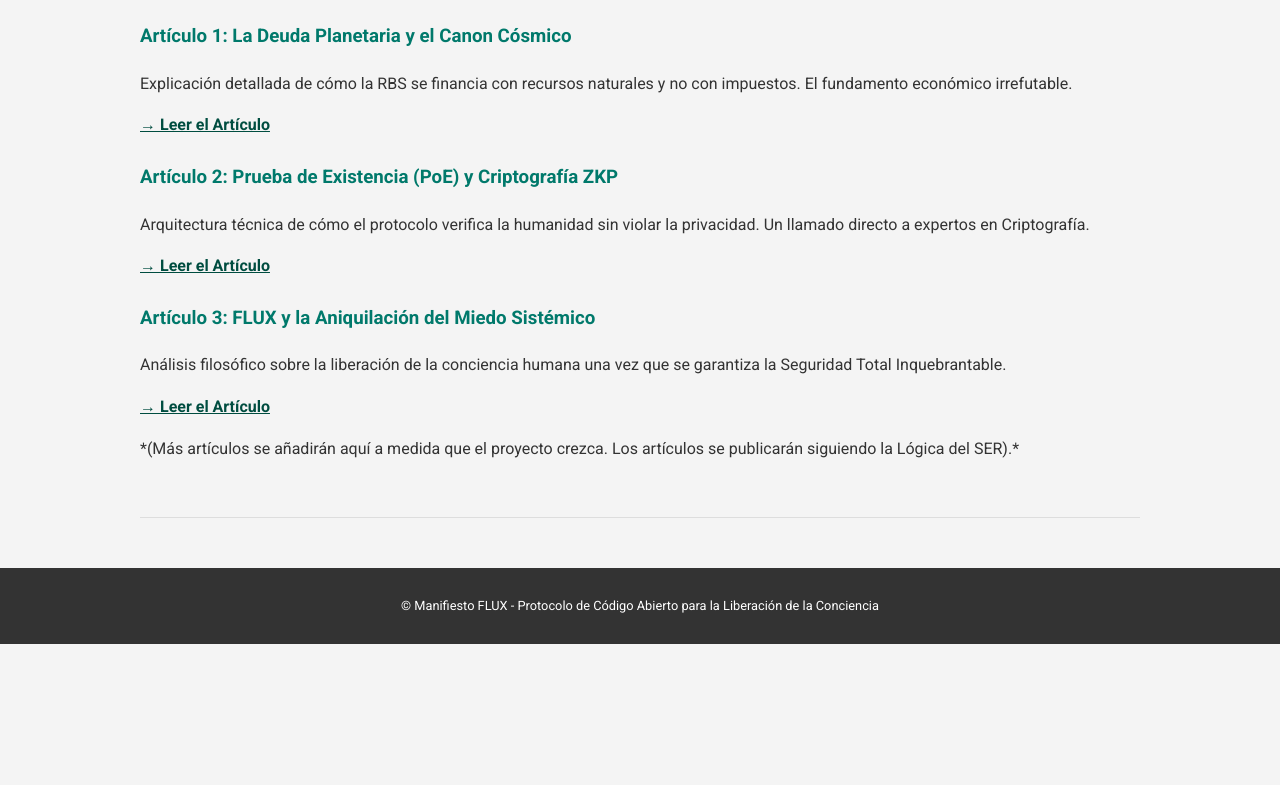
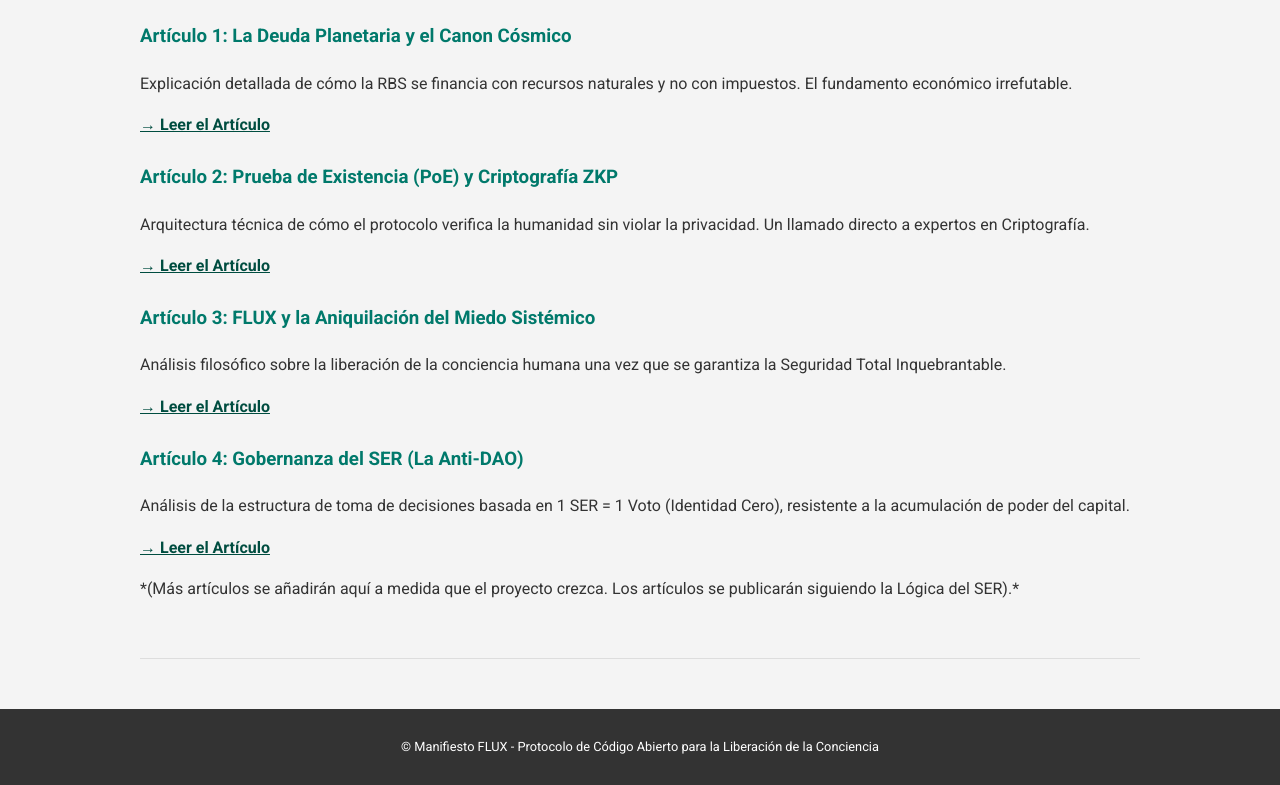
Before and after one commit to paquinobr-svg/manifiesto-flux, a plain HTML site: page flujo.html in a window 1280 px wide. Shown: the part 504-1289 px from the top of the page. Before the commit the page ends 1148 px from the top, so only its background shows below. Drawn offline with Linux system fonts and the light colour scheme.

Commit message:
Update flujo.html

```diff
--- a/flujo.html
+++ b/flujo.html
@@ -38,8 +38,11 @@
     <p>Análisis filosófico sobre la liberación de la conciencia humana una vez que se garantiza la Seguridad Total Inquebrantable.</p>
     <p class="small-text"><a href="articulo-3.html" style="color: #004d40; font-weight: 700;">→ Leer el Artículo</a></p>
 </div>            </div>
-
-            <p>*(Más artículos se añadirán aquí a medida que el proyecto crezca. Los artículos se publicarán siguiendo la Lógica del SER).*</p>
+<div class="article-summary">
+    <h3>Artículo 4: Gobernanza del SER (La Anti-DAO)</h3>
+    <p>Análisis de la estructura de toma de decisiones basada en 1 SER = 1 Voto (Identidad Cero), resistente a la acumulación de poder del capital.</p>
+    <p class="small-text"><a href="articulo-4.html" style="color: #004d40; font-weight: 700;">→ Leer el Artículo</a></p>
+</div>            <p>*(Más artículos se añadirán aquí a medida que el proyecto crezca. Los artículos se publicarán siguiendo la Lógica del SER).*</p>
         </section>
     </main>
     <footer>
```
